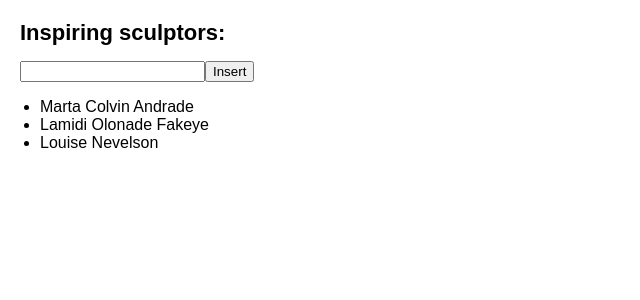
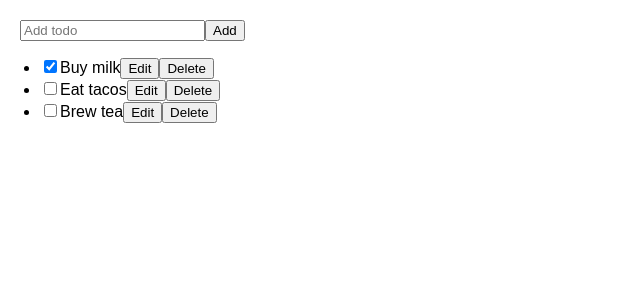
Before and after one commit to yomu85/react-tictactoe, a React (Create React App) app: page / in a window 1280 px wide. Shown: the top 300 px of the page, without its empty margins (0-640 px from the left). Built offline with nearby package versions, Linux system fonts and the light colour scheme.

Commit message:
day9  9-1 챌린지2 부분 완료

```diff
--- a/src/day09/index.jsx
+++ b/src/day09/index.jsx
@@ -1,51 +1,474 @@
+// 챌린지3
 import { useState } from 'react';
 
+function AddTodo({ onAddTodo }) {
+  const [title, setTitle] = useState('');
+  return (
+    <>
+      <input
+        placeholder="Add todo"
+        value={title}
+        onChange={e => setTitle(e.target.value)}
+      />
+      <button onClick={() => {
+        setTitle('');
+        onAddTodo(title);
+      }}>Add</button>
+    </>
+  )
+}
+
+function TaskList({
+  todos,
+  onChangeTodo,
+  onDeleteTodo
+}) {
+  return (
+    <ul>
+      {todos.map(todo => (
+        <li key={todo.id}>
+          <Task
+            todo={todo}
+            onChange={onChangeTodo}
+            onDelete={onDeleteTodo}
+          />
+        </li>
+      ))}
+    </ul>
+  );
+}
+
+function Task({ todo, onChange, onDelete }) {
+  const [isEditing, setIsEditing] = useState(false);
+  let todoContent;
+  if (isEditing) {
+    todoContent = (
+      <>
+        <input
+          value={todo.title}
+          onChange={e => {
+            onChange({
+              ...todo,
+              title: e.target.value
+            });
+          }} />
+        <button onClick={() => setIsEditing(false)}>
+          Save
+        </button>
+      </>
+    );
+  } else {
+    todoContent = (
+      <>
+        {todo.title}
+        <button onClick={() => setIsEditing(true)}>
+          Edit
+        </button>
+      </>
+    );
+  }
+  return (
+    <label>
+      <input
+        type="checkbox"
+        checked={todo.done}
+        onChange={e => {
+          onChange({
+            ...todo,
+            done: e.target.checked
+          });
+        }}
+      />
+      {todoContent}
+      <button onClick={() => onDelete(todo.id)}>
+        Delete
+      </button>
+    </label>
+  );
+}
+
+
 let nextId = 3;
-const initialArtists = [
-  { id: 0, name: 'Marta Colvin Andrade' },
-  { id: 1, name: 'Lamidi Olonade Fakeye'},
-  { id: 2, name: 'Louise Nevelson'},
+const initialTodos = [
+  { id: 0, title: 'Buy milk', done: true },
+  { id: 1, title: 'Eat tacos', done: false },
+  { id: 2, title: 'Brew tea', done: false },
 ];
 
-export default function List() {
-  const [name, setName] = useState('');
-  const [artists, setArtists] = useState(
-    initialArtists
+export default function TaskApp() {
+  const [todos, setTodos] = useState(
+    initialTodos
   );
 
-  function handleClick() {
-    const insertAt = 1; // 모든 인덱스가 될 수 있습니다.
-    const nextArtists = [
-      // 삽입 지점 이전 항목
-      ...artists.slice(0, insertAt),
-      // 새 항목
-      { id: nextId++, name: name },
-      // 삽입 지점 이후 항목
-      ...artists.slice(insertAt)
-    ];
-    setArtists(nextArtists);
-    setName('');
+  function handleAddTodo(title) {
+    console.log(todos);
+    setTodos([...todos, {
+      id: nextId++,
+      title: title,
+      done: false
+    }])
+  }
+
+  function handleChangeTodo(nextTodo) {
+    const todo = todos.find(t =>
+      t.id === nextTodo.id
+    );
+    todo.title = nextTodo.title;
+    todo.done = nextTodo.done;
+  }
+
+  function handleDeleteTodo(todoId) {
+    setTodos(todos.filter(todo => todo.id !== todoId))
   }
 
   return (
     <>
-      <h1>Inspiring sculptors:</h1>
-      <input
-        value={name}
-        onChange={e => setName(e.target.value)}
+      <AddTodo
+        onAddTodo={handleAddTodo}
       />
-      <button onClick={handleClick}>
-        Insert
-      </button>
-      <ul>
-        {artists.map(artist => (
-          <li key={artist.id}>{artist.name}</li>
-        ))}
-      </ul>
+      <TaskList
+        todos={todos}
+        onChangeTodo={handleChangeTodo}
+        onDeleteTodo={handleDeleteTodo}
+      />
     </>
   );
 }
 
+
+// 챌린지2
+// import { useState } from "react";
+
+// const initialProducts = [
+//   {
+//     id: 0,
+//     name: "Baklava",
+//     count: 1,
+//   },
+//   {
+//     id: 1,
+//     name: "Cheese",
+//     count: 5,
+//   },
+//   {
+//     id: 2,
+//     name: "Spaghetti",
+//     count: 2,
+//   },
+// ];
+
+// export default function ShoppingCart() {
+//   const [products, setProducts] = useState(initialProducts);
+
+//   function handleIncreaseClick(productId) {
+//     setProducts(
+//       products.map((product) => {
+//         if (product.id === productId) {
+//           return {
+//             ...product,
+//             count: product.count + 1,
+//           };
+//         } else {
+//           return product;
+//         }
+//       })
+//     );
+//   }
+
+//   function handleDecreaseClick(productId) {
+//     setProducts(
+//       products.map((product) => {
+//         if (product.id === productId) {
+//           return {
+//             ...product,
+//             count: product.count - 1,
+//           };
+//         } else {
+//           return product;
+//         }
+//       }).filter(product => product.count > 0)
+//     );
+//   }
+
+//   return (
+//     <ul>
+//       {products.map((product) => (
+//         <li key={product.id}>
+//           {product.name} (<b>{product.count}</b>)
+//           <button
+//             type="button"
+//             onClick={() => {
+//               handleIncreaseClick(product.id);
+//             }}
+//           >
+//             +
+//           </button>
+//           <button
+//             type="button"
+//             onClick={() => {
+//               handleDecreaseClick(product.id);
+//             }}
+//           >
+//             -
+//           </button>
+//         </li>
+//       ))}
+//     </ul>
+//   );
+// }
+
+// 챌린지1
+// import { useState } from "react";
+
+// const initialProducts = [
+//   {
+//     id: 0,
+//     name: "Baklava",
+//     count: 1,
+//   },
+//   {
+//     id: 1,
+//     name: "Cheese",
+//     count: 5,
+//   },
+//   {
+//     id: 2,
+//     name: "Spaghetti",
+//     count: 2,
+//   },
+// ];
+
+// export default function ShoppingCart() {
+//   const [products, setProducts] = useState(initialProducts);
+
+//   function handleIncreaseClick(productId) {
+//     setProducts(products.map(product => {
+//       if (product.id === productId) {
+//         return {...product, count: product.count + 1}
+//       } else {
+//         return product
+//       }
+//     }))
+//   }
+
+//   return (
+//     <ul>
+//       {products.map((product) => (
+//         <li key={product.id}>
+//           {product.name} (<b>{product.count}</b>)
+//           <button
+//             onClick={() => {
+//               handleIncreaseClick(product.id);
+//             }}
+//           >
+//             +
+//           </button>
+//         </li>
+//       ))}
+//     </ul>
+//   );
+// }
+
+// import { useImmer } from 'use-immer';
+
+// const initialList = [
+//   { id: 0, title: 'Big Bellies', seen: false },
+//   { id: 1, title: 'Lunar Landscape', seen: false },
+//   { id: 2, title: 'Terracotta Army', seen: true },
+// ];
+
+// export default function BucketList() {
+//   const [myList, updateMyList] = useImmer(
+//     initialList
+//   );
+//   const [yourArtworks, updateYourList] = useImmer(
+//     initialList
+//   );
+
+//   function handleToggleMyList(id, nextSeen) {
+//     updateMyList(draft => {
+//       const artwork = draft.find(a =>
+//         a.id === id
+//       );
+//       artwork.seen = nextSeen;
+//     });
+//   }
+
+//   function handleToggleYourList(artworkId, nextSeen) {
+//     updateYourList(draft => {
+//       const artwork = draft.find(a =>
+//         a.id === artworkId
+//       );
+//       artwork.seen = nextSeen;
+//     });
+//   }
+
+//   return (
+//     <>
+//       <h1>Art Bucket List</h1>
+//       <h2>My list of art to see:</h2>
+//       <ItemList
+//         artworks={myList}
+//         onToggle={handleToggleMyList} />
+//       <h2>Your list of art to see:</h2>
+//       <ItemList
+//         artworks={yourArtworks}
+//         onToggle={handleToggleYourList} />
+//     </>
+//   );
+// }
+
+// function ItemList({ artworks, onToggle }) {
+//   return (
+//     <ul>
+//       {artworks.map(artwork => (
+//         <li key={artwork.id}>
+//           <label>
+//             <input
+//               type="checkbox"
+//               checked={artwork.seen}
+//               onChange={e => {
+//                 onToggle(
+//                   artwork.id,
+//                   e.target.checked
+//                 );
+//               }}
+//             />
+//             {artwork.title}
+//           </label>
+//         </li>
+//       ))}
+//     </ul>
+//   );
+// }
+
+// import { useState } from 'react';
+
+// const initialList = [
+//   { id: 0, title: 'Big Bellies', seen: false },
+//   { id: 1, title: 'Lunar Landscape', seen: false },
+//   { id: 2, title: 'Terracotta Army', seen: true },
+// ];
+
+// export default function BucketList() {
+//   const [myLists, setMyLists] = useState(initialList);
+//   const [yourLists, setYourLists] = useState(initialList);
+
+//   function myListOntoggle(artworkId, nextSeen) {
+//     setMyLists(myLists.map(artwork => {
+//       if (artwork.id === artworkId) {
+//         return { ...artwork, seen: nextSeen }
+//       } else {
+//         return artwork
+//       }
+//     }))
+//   }
+
+//   function yourListOntoggle(artworkId, nextSeen) {
+//     setYourLists(yourLists.map(artwork => {
+//       if (artwork.id === artworkId) {
+//         return { ...artwork, seen: nextSeen }
+//       } else {
+//         return artwork
+//       }
+//     }))
+//   }
+//   return (
+//     <>
+//       <h1>Art Bucket List</h1>
+//       <h2>My list of art to see:</h2>
+//       <ItemList artworks={myLists} onToggle={myListOntoggle} listId="myLists" />
+//       <h2>Your list of art to see:</h2>
+//       <ItemList artworks={yourLists} onToggle={yourListOntoggle} listId="yourLists" />
+//     </>
+//   )
+// }
+
+// function ItemList({ artworks, onToggle, listId }) {
+//   return (
+//     <ul>
+//       {artworks.map(artwork => (
+//         <li key={artwork.id}>
+//           <label htmlFor={`${listId}-${artwork.id}`}>
+//             <input type="checkbox" id={`${listId}-${artwork.id}`} name={artworks} checked={artwork.seen} onChange={e => onToggle(artwork.id, e.target.checked)} />
+//             {artwork.title}
+//           </label>
+//         </li>
+//       ))}
+//     </ul>
+//   )
+// }
+
+// import { useState } from 'react';
+
+// const initLists = [
+//   { id: 0, title: 'Big Bellies' },
+//   { id: 1, title: 'Lunar Landscape' },
+//   { id: 2, title: 'Terracotta Army' },
+// ]
+
+// export default function List() {
+//   const [lists, setLists]= useState(initLists);
+
+//   function handleClick() {
+//     let nextList = [...lists];
+//     nextList.reverse();
+//     // setLists(nextList)
+//   }
+
+//   return (
+//     <>
+//       <button type='button' onClick={handleClick}>뒤집기</button>
+//       <ul>
+//         {lists.map(list => (
+//           <li key={list.id}>{list.title}</li>
+//         ))}
+//       </ul>
+//     </>
+//   );
+// }
+
+// import { useState } from "react";
+
+// const initArtists = [
+//   { id: 0, name: 'Marta Colvin Andrade' },
+//   { id: 1, name: 'Lamidi Olonade Fakeye'},
+//   { id: 2, name: 'Louise Nevelson'},
+// ]
+// let nextId = 3;
+
+// export default function List() {
+//   const [artists, setArtists] = useState(initArtists);
+//   const [name, setName] = useState('');
+
+//   function handleClick() {
+//     const betweenIndex = 1;
+//     const nextArtists = [
+//       ...artists.slice(0, betweenIndex),
+//       { id: nextId++, name: name },
+//       ...artists.slice(betweenIndex),
+//     ]
+//     setArtists(nextArtists);
+//     setName('');
+//   }
+
+//   return (
+//     <>
+//       <h1>Inspiring sculptors:</h1>
+//       <input type="text" onChange={e => setName(e.target.value)} value={name} />
+//       {' '}<button type="button" onClick={handleClick}>
+//         추가
+//       </button>
+//       <ul>
+//         {artists.map(artist => (
+//           <li key={artist.id}>
+//             {artist.name}
+//           </li>
+//         ))}
+//       </ul>
+//     </>
+//   );
+// }
 
 // import { useState } from "react";
 
@@ -77,7 +500,6 @@
 //     </ul>
 //   );
 // }
-
 
 // import { useState } from 'react';
 
@@ -124,7 +546,6 @@
 //     </>
 //   );
 // }
-
 
 // import { useState } from 'react';
 
```
